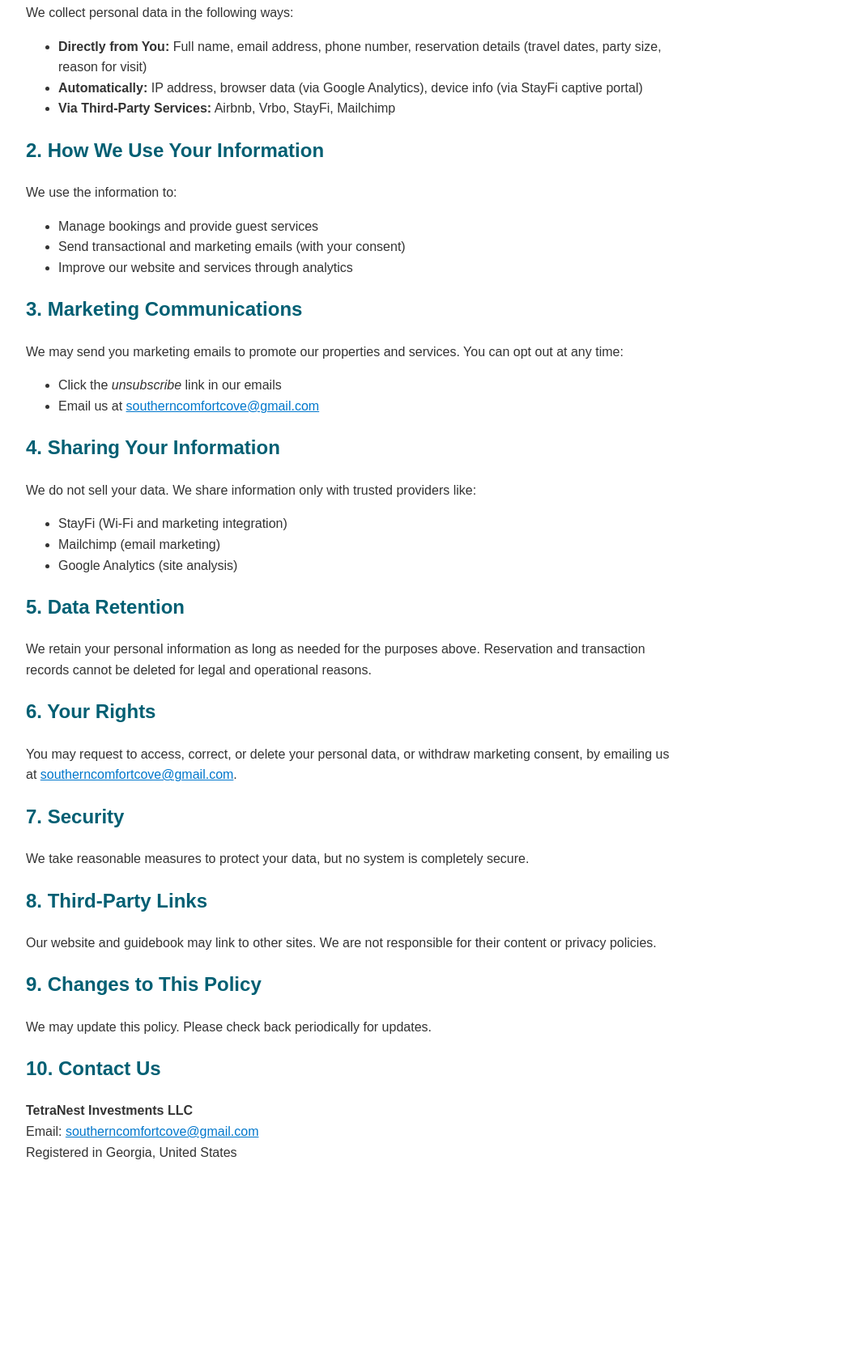
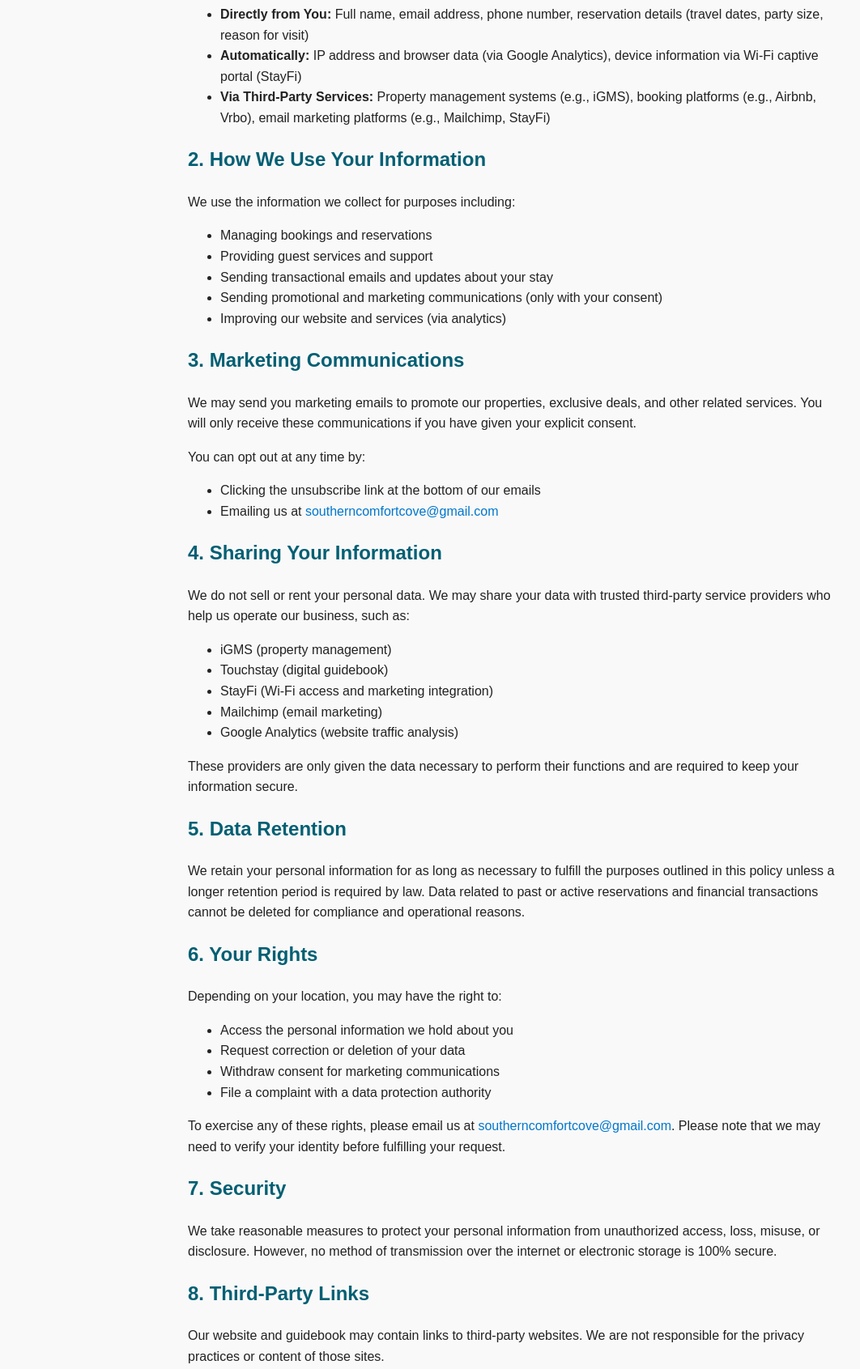
Before and after one commit to maximus-soccer/privacy-policy, a plain HTML site: page index.html in a window 1280 px wide. Shown: the part 415-2106 px from the top of the page at 81% size, without its empty margins (8-1070 px from the left). Before the commit the page ends 1891 px from the top, so only its background shows below. Drawn offline with Linux system fonts and the light colour scheme.

Commit message:
Update index.html

```diff
--- a/index.html
+++ b/index.html
@@ -7,25 +7,44 @@
   <style>
     body {
       font-family: Arial, sans-serif;
+      margin: 2rem auto;
+      max-width: 800px;
+      padding: 0 1rem;
       line-height: 1.6;
-      margin: 40px;
-      max-width: 800px;
-      color: #333;
+      background-color: #f9f9f9;
+      color: #222;
     }
     h1, h2 {
       color: #005f73;
     }
+    h1 {
+      border-bottom: 2px solid #ccc;
+      padding-bottom: 0.5rem;
+    }
+    ul {
+      margin-top: 0.5rem;
+    }
     a {
       color: #0077cc;
+      text-decoration: none;
+    }
+    a:hover {
+      text-decoration: underline;
+    }
+    footer {
+      margin-top: 3rem;
+      font-size: 0.9rem;
+      color: #666;
+      text-align: center;
     }
   </style>
 </head>
 <body>
   <h1>Privacy Policy</h1>
-  <p><strong>Effective Date:</strong> [Insert Date]</p>
-  <p><strong>Last Updated:</strong> [Insert Date]</p>
+  <p><strong>Effective Date:</strong> May 26, 2025<br>
+     <strong>Last Updated:</strong> May 26, 2025</p>
 
-  <p>TetraNest Investments LLC (“we,” “our,” “us”) is committed to protecting your privacy. This Privacy Policy explains how we collect, use, disclose, and protect your personal information when you interact with us through our short-term rental properties, website, marketing communications, and third-party booking platforms such as Airbnb, Vrbo, and our direct booking site.</p>
+  <p>TetraNest Investments LLC (“we,” “our,” “us”) is committed to protecting your privacy. This Privacy Policy explains how we collect, use, disclose, and protect your personal information when you interact with us through our short-term rental properties, website, marketing communications, and third-party service providers.</p>
 
   <p>By using our services or providing your information, you consent to the practices described in this Privacy Policy.</p>
 
@@ -33,51 +52,71 @@
   <p>We collect personal data in the following ways:</p>
   <ul>
     <li><strong>Directly from You:</strong> Full name, email address, phone number, reservation details (travel dates, party size, reason for visit)</li>
-    <li><strong>Automatically:</strong> IP address, browser data (via Google Analytics), device info (via StayFi captive portal)</li>
-    <li><strong>Via Third-Party Services:</strong> Airbnb, Vrbo, StayFi, Mailchimp</li>
+    <li><strong>Automatically:</strong> IP address and browser data (via Google Analytics), device information via Wi-Fi captive portal (StayFi)</li>
+    <li><strong>Via Third-Party Services:</strong> Property management systems (e.g., iGMS), booking platforms (e.g., Airbnb, Vrbo), email marketing platforms (e.g., Mailchimp, StayFi)</li>
   </ul>
 
   <h2>2. How We Use Your Information</h2>
-  <p>We use the information to:</p>
+  <p>We use the information we collect for purposes including:</p>
   <ul>
-    <li>Manage bookings and provide guest services</li>
-    <li>Send transactional and marketing emails (with your consent)</li>
-    <li>Improve our website and services through analytics</li>
+    <li>Managing bookings and reservations</li>
+    <li>Providing guest services and support</li>
+    <li>Sending transactional emails and updates about your stay</li>
+    <li>Sending promotional and marketing communications (only with your consent)</li>
+    <li>Improving our website and services (via analytics)</li>
   </ul>
 
   <h2>3. Marketing Communications</h2>
-  <p>We may send you marketing emails to promote our properties and services. You can opt out at any time:</p>
+  <p>We may send you marketing emails to promote our properties, exclusive deals, and other related services. You will only receive these communications if you have given your explicit consent.</p>
+  <p>You can opt out at any time by:</p>
   <ul>
-    <li>Click the <em>unsubscribe</em> link in our emails</li>
-    <li>Email us at <a href="mailto:southerncomfortcove@gmail.com">southerncomfortcove@gmail.com</a></li>
+    <li>Clicking the unsubscribe link at the bottom of our emails</li>
+    <li>Emailing us at <a href="mailto:southerncomfortcove@gmail.com">southerncomfortcove@gmail.com</a></li>
   </ul>
 
   <h2>4. Sharing Your Information</h2>
-  <p>We do not sell your data. We share information only with trusted providers like:</p>
+  <p>We do not sell or rent your personal data. We may share your data with trusted third-party service providers who help us operate our business, such as:</p>
   <ul>
-    <li>StayFi (Wi-Fi and marketing integration)</li>
+    <li>iGMS (property management)</li>
+    <li>Touchstay (digital guidebook)</li>
+    <li>StayFi (Wi-Fi access and marketing integration)</li>
     <li>Mailchimp (email marketing)</li>
-    <li>Google Analytics (site analysis)</li>
+    <li>Google Analytics (website traffic analysis)</li>
   </ul>
+  <p>These providers are only given the data necessary to perform their functions and are required to keep your information secure.</p>
 
   <h2>5. Data Retention</h2>
-  <p>We retain your personal information as long as needed for the purposes above. Reservation and transaction records cannot be deleted for legal and operational reasons.</p>
+  <p>We retain your personal information for as long as necessary to fulfill the purposes outlined in this policy unless a longer retention period is required by law. Data related to past or active reservations and financial transactions cannot be deleted for compliance and operational reasons.</p>
 
   <h2>6. Your Rights</h2>
-  <p>You may request to access, correct, or delete your personal data, or withdraw marketing consent, by emailing us at <a href="mailto:southerncomfortcove@gmail.com">southerncomfortcove@gmail.com</a>.</p>
+  <p>Depending on your location, you may have the right to:</p>
+  <ul>
+    <li>Access the personal information we hold about you</li>
+    <li>Request correction or deletion of your data</li>
+    <li>Withdraw consent for marketing communications</li>
+    <li>File a complaint with a data protection authority</li>
+  </ul>
+  <p>To exercise any of these rights, please email us at <a href="mailto:southerncomfortcove@gmail.com">southerncomfortcove@gmail.com</a>. Please note that we may need to verify your identity before fulfilling your request.</p>
 
   <h2>7. Security</h2>
-  <p>We take reasonable measures to protect your data, but no system is completely secure.</p>
+  <p>We take reasonable measures to protect your personal information from unauthorized access, loss, misuse, or disclosure. However, no method of transmission over the internet or electronic storage is 100% secure.</p>
 
   <h2>8. Third-Party Links</h2>
-  <p>Our website and guidebook may link to other sites. We are not responsible for their content or privacy policies.</p>
+  <p>Our website and guidebook may contain links to third-party websites. We are not responsible for the privacy practices or content of those sites.</p>
 
   <h2>9. Changes to This Policy</h2>
-  <p>We may update this policy. Please check back periodically for updates.</p>
+  <p>We may update this Privacy Policy from time to time. When we do, we will update the “Last Updated” date at the top of this page. We encourage you to review this policy periodically.</p>
 
   <h2>10. Contact Us</h2>
-  <p><strong>TetraNest Investments LLC</strong><br />
-  Email: <a href="mailto:southerncomfortcove@gmail.com">southerncomfortcove@gmail.com</a><br />
-  Registered in Georgia, United States</p>
+  <p>If you have any questions or concerns about this Privacy Policy or your personal data, please contact us:</p>
+  <p>
+    <strong>TetraNest Investments LLC</strong><br>
+    Email: <a href="mailto:southerncomfortcove@gmail.com">southerncomfortcove@gmail.com</a><br>
+    Registered in the State of Georgia, United States
+  </p>
+
+  <footer>
+    &copy; 2025 TetraNest Investments LLC · All rights reserved
+  </footer>
 </body>
 </html>
```
